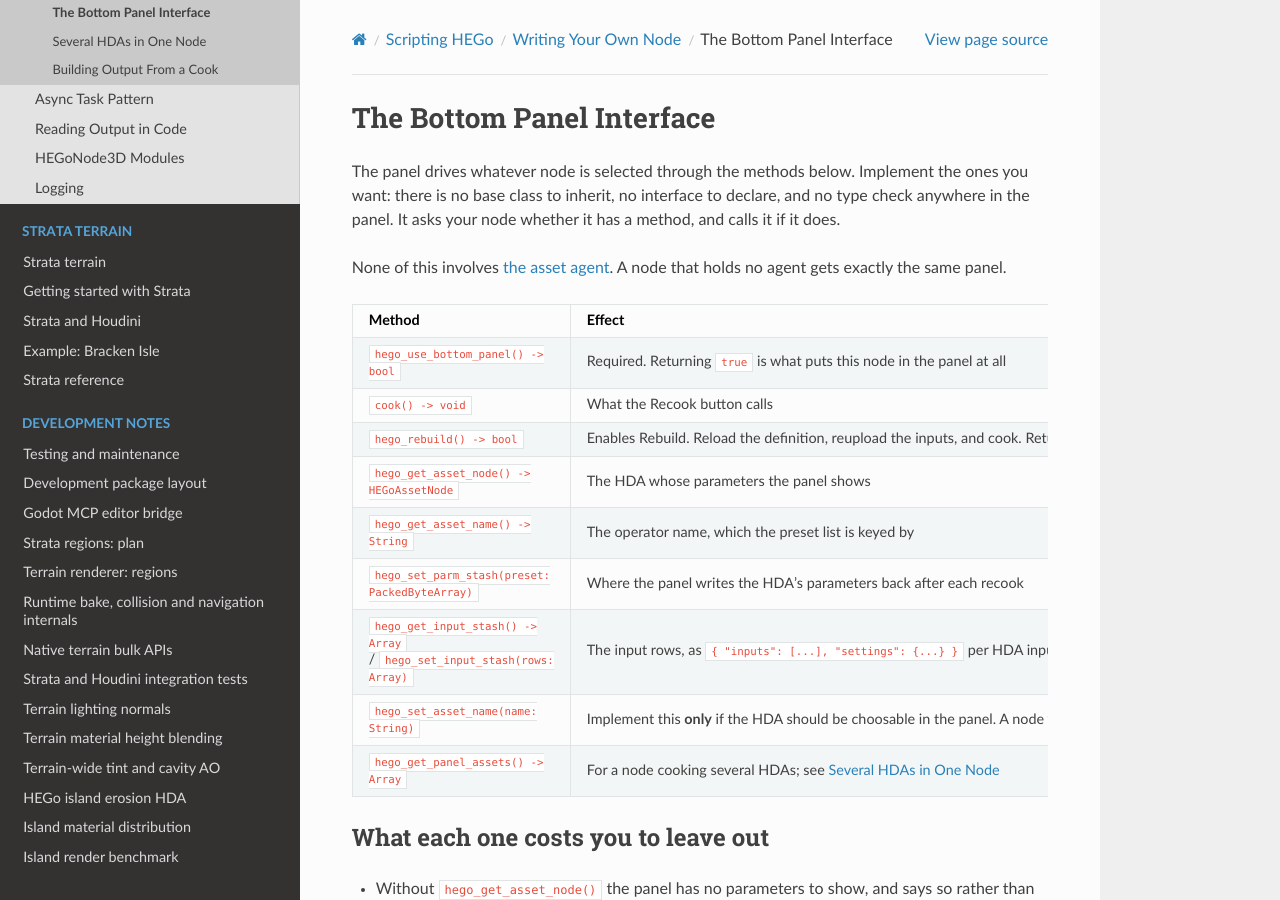
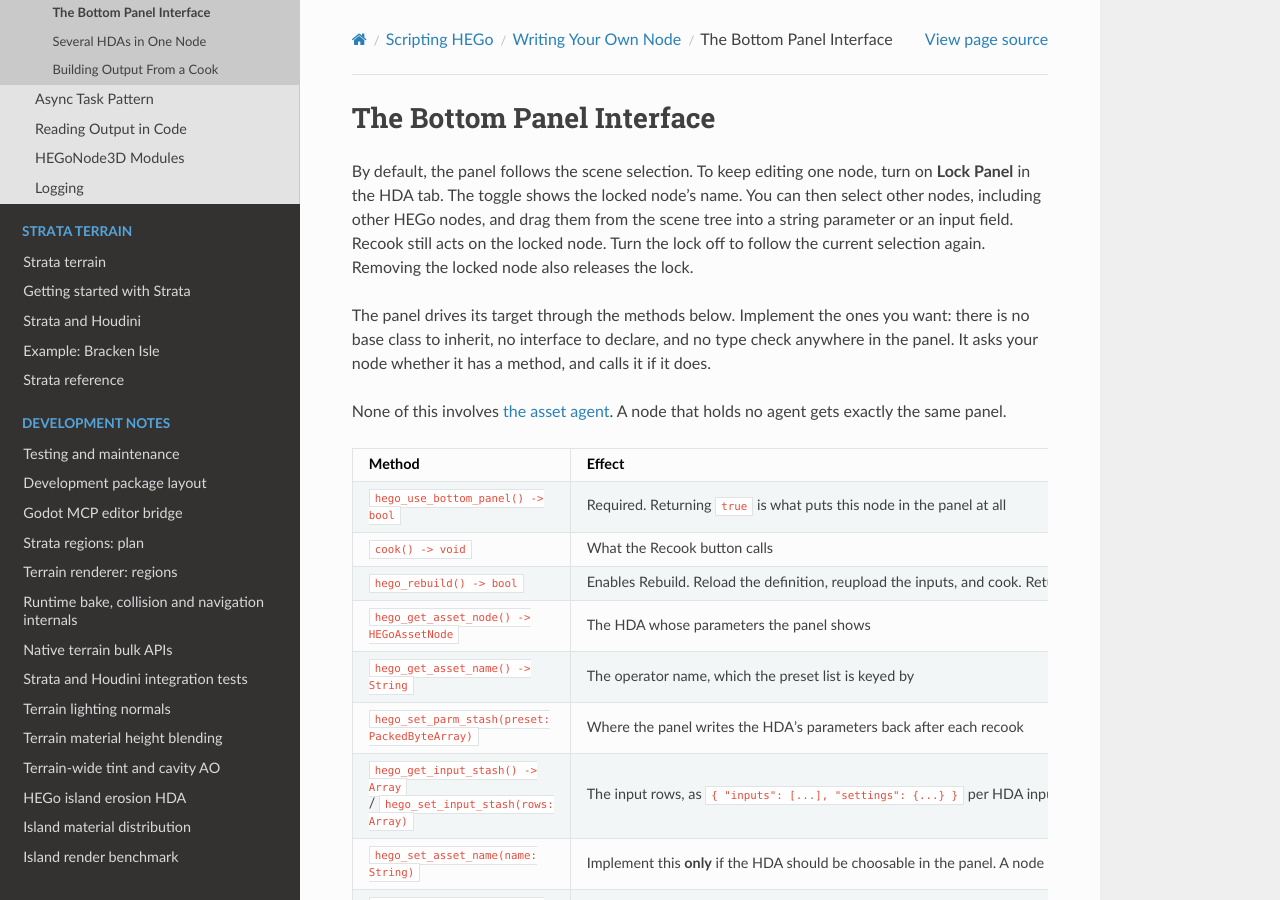
Before and after one commit to peterprickarz/hego, a Sphinx documentation site: the page built from docs/api/custom_nodes/bottom_panel.rst, in a window 1280 px wide and 900 px high. Built offline with Sphinx 7.4.7 and the Read the Docs theme 3.1.0, drawn with Linux system fonts in a browser that asks for light colours.

Commit message:
HEGo panel: lock the HDA tab to one node
Lock Panel in the HDA tab keeps the panel on the locked node while the
scene selection moves on, so other nodes, HEGo nodes included, can be
selected and dragged from the scene tree into a string parameter or an
input field. Recook still acts on the locked node; turning the lock off
follows the selection again, and removing the locked node releases it.
The panel contract test covers the lock.

Co-Authored-By: Claude Opus 5.5 <noreply@anthropic.com>

```diff
--- a/docs/api/custom_nodes/bottom_panel.rst
+++ b/docs/api/custom_nodes/bottom_panel.rst
@@ -1,7 +1,13 @@
 The Bottom Panel Interface
 ==========================
 
-The panel drives whatever node is selected through the methods below. Implement the ones you
+By default, the panel follows the scene selection. To keep editing one node, turn on
+**Lock Panel** in the HDA tab. The toggle shows the locked node's name. You can then select
+other nodes, including other HEGo nodes, and drag them from the scene tree into a string
+parameter or an input field. Recook still acts on the locked node. Turn the lock off to
+follow the current selection again. Removing the locked node also releases the lock.
+
+The panel drives its target through the methods below. Implement the ones you
 want: there is no base class to inherit, no interface to declare, and no type check anywhere
 in the panel. It asks your node whether it has a method, and calls it if it does.
 
```
Also changed, not shown: 3 other files.
